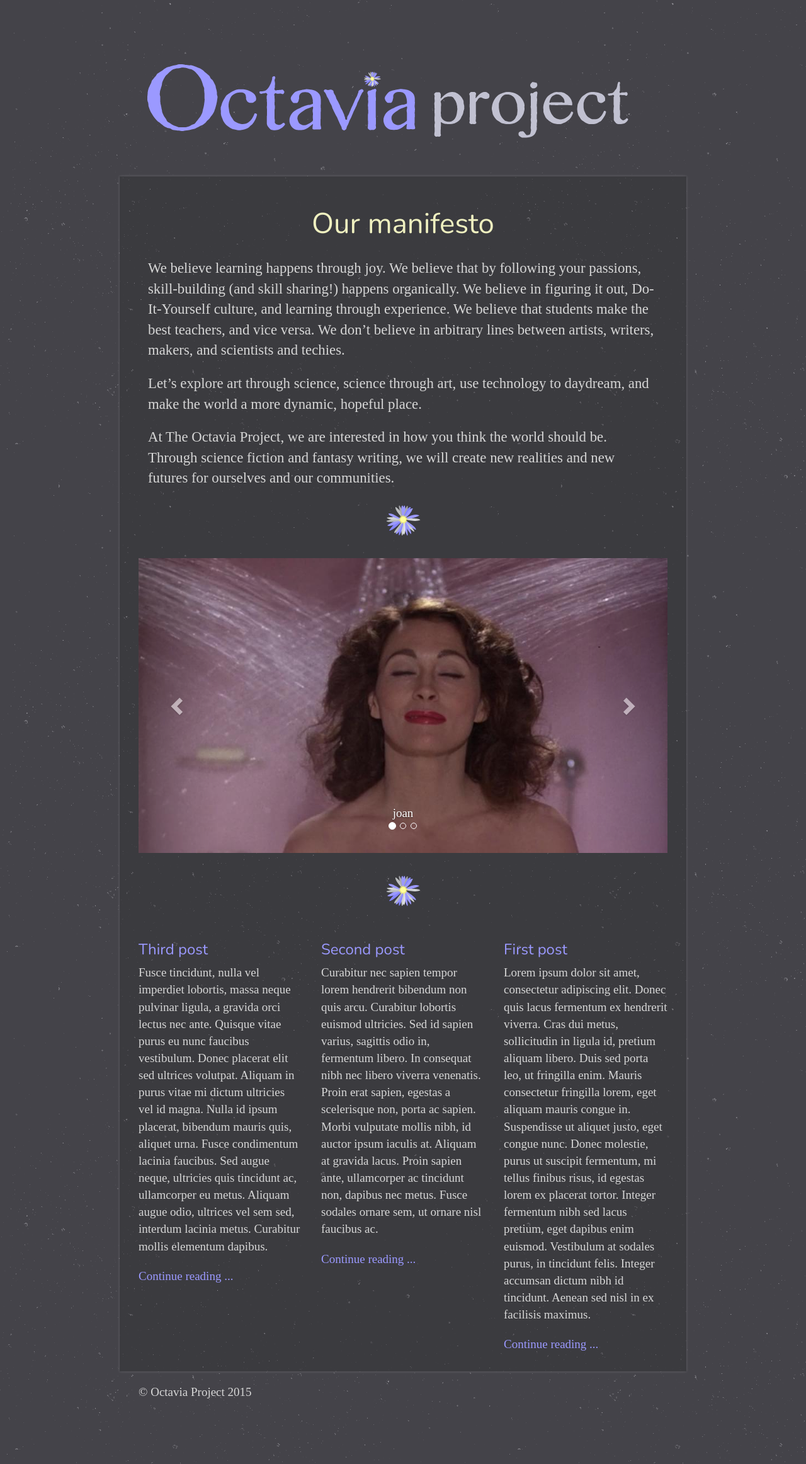
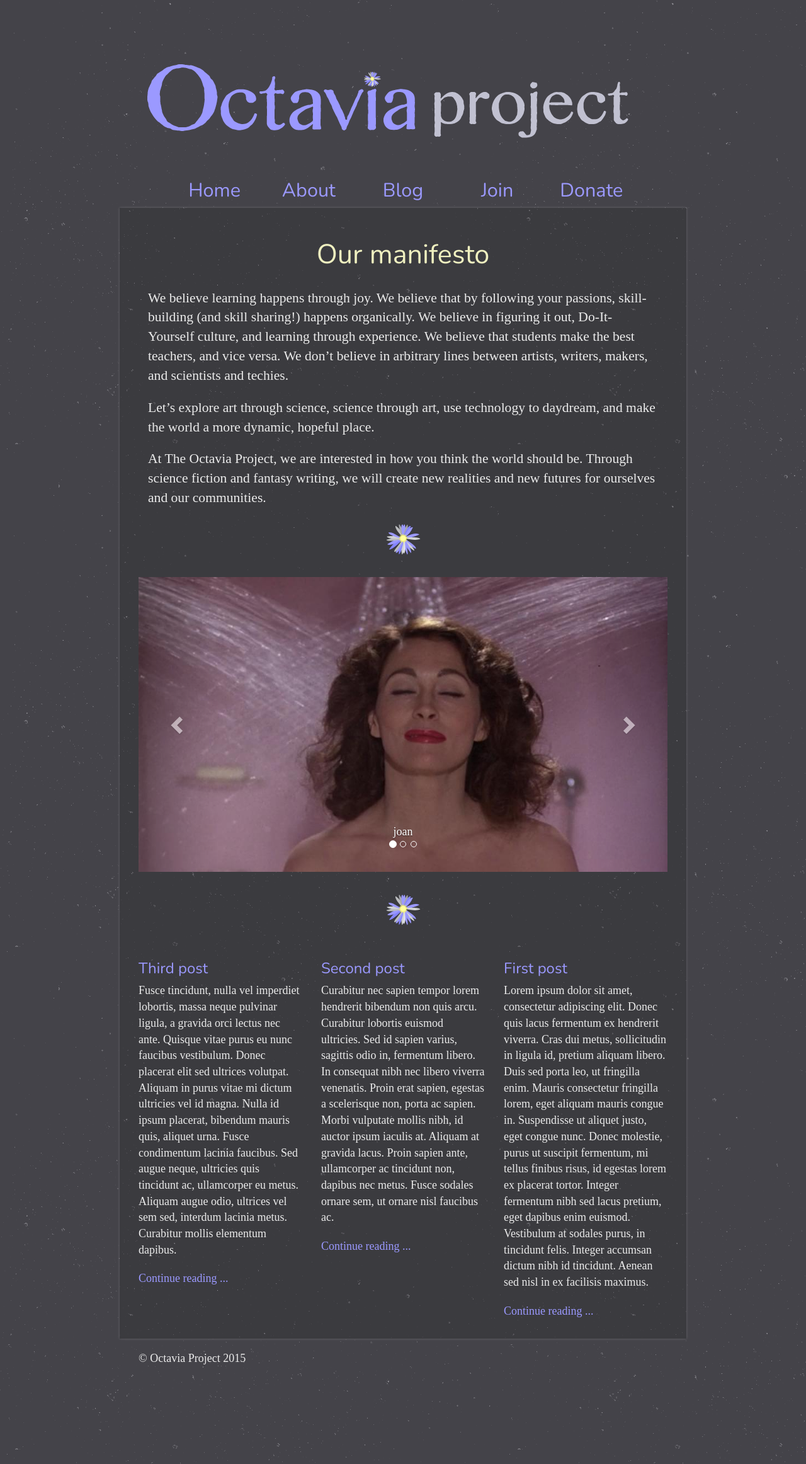
Before and after one commit to OctaviaProject/octaviaproject.github.io, a Jekyll site: the page built from index.html, in a window 1280 px wide. Shown: the whole page at 63% size. Built offline with Jekyll 4.4.1, drawn with Linux system fonts in a browser that asks for light colours; some web fonts are replaced.

Commit message:
Navbar and about page

```diff
--- a/_includes/header.html
+++ b/_includes/header.html
@@ -29,4 +29,27 @@
       <div class="header">
         <img src="{{ site.url }}/assets/img/logo_lg.png">
       </div>
+      <div class="navbar row">
+        <div class="col-md-1"></div>
+
+        {% assign current = page.url | downcase | split: '/' %}
+
+        <div {% if current[1] == 'index.html' %}class="col-md-2 active"{% else %}class="col-md-2"{% endif %}>
+          <a href="/">Home</a>
+        </div>
+        <div {% if current[1] == 'about.html' %}class="col-md-2 active"{% else %}class="col-md-2"{% endif %}>
+          <a href="/about.html">About</a>
+        </div>
+        <div {% if current[1] == 'blog.html' %}class="col-md-2 active"{% else %}class="col-md-2"{% endif %}>
+          <a href="/blog.html">Blog</a>
+        </div>
+        <div {% if current[1] == 'join.html' %}class="col-md-2 active"{% else %}class="col-md-2"{% endif %}>
+          <a href="/join.html">Join</a>
+        </div>
+        <div {% if current[1] == 'donate.html' %}class="col-md-2 active"{% else %}class="col-md-2"{% endif %}>
+          <a href="/donate.html">Donate</a>
+        </div>
+
+      </div>
+
       <div class="main">
--- a/assets/css/styles.scss
+++ b/assets/css/styles.scss
@@ -6,15 +6,17 @@
 $font-headline: 'Nunito', sans-serif;
 $primary-purple: #9B99FF;
 $secondary-purple: #C1BFFF;
+$darker-purple: #807EE6;
 $primary-yellow: #EFF0C0;
-$text-color: #D6D6D6;
-$background-color: rgba(25, 25, 25, 0.2);;
+$text-color: #EBEBEB;
+$background-color: rgba(25, 25, 25, 0.2);
 
 body {
   font-family: $font-text;
-  background-color: $background-color;
+  background-color: #000000;
   background-image: url('../img/stardust.png');
-  font-size: 1.9em;
+  //background-image: url(http://www.transparenttextures.com/patterns/notebook.png);
+  font-size: 1.8em;
   padding-top: 20px;
   padding-bottom: 20px;
 }
@@ -34,6 +36,9 @@
   font-size: 1.2em;
   color: $primary-purple;
 }
+h3 {
+  color: $primary-yellow;
+}
 
 p {
   color: $text-color;
@@ -43,15 +48,10 @@
 a {
     color: $primary-purple;
 }
-a:visited {
-    color: #secondary-purple;
-}
 a:hover {
-    color: #D4BFFF;
+    color: $secondary-purple;
     text-decoration: none;
 }
-
-
 
 .header,
 .main,
@@ -90,6 +90,34 @@
   height: 500px;
 }
 
+.navbar {
+  margin: 0 auto;
+}
+.navbar div {
+  font-family: $font-headline;
+  font-size: 1.7em;
+  float: left;
+  text-align:center;
+}
+.navbar div.active {
+  border-bottom: 5px solid $darker-purple;
+}
+.navbar div a {
+  -webkit-transition: width 1s, height 1s, color 1s, -webkit-transform 1s;
+  transition:width 1s, height 1s, color 1s, transform 1s;
+}
+.navbar div a:hover {
+  color: $primary-yellow;
+  -webkit-transition: width 1s, height 1s, color 1s, -webkit-transform 1s;
+  transition:width 1s, height 1s, color 1s, transform 1s;
+}
+img.bio {
+  float: left;
+  width:350px;
+  border-radius:10%;
+  margin-right: 30px;
+}
+
 /* Responsive: Portrait tablets and up
 @media screen and (min-width: 468px) {
    Remove the padding we set earlier
--- a/index.html
+++ b/index.html
@@ -1,3 +1,77 @@
 ---
-layout: main
 ---
+{% include header.html %}
+      <div class="col-lg-12 manifesto">
+        <h1 class="even">Our manifesto</h1>
+        <p>We believe learning happens through joy. We believe that by following your passions, skill-building
+        (and skill sharing!) happens organically.
+        We believe in figuring it out, Do-It-Yourself culture, and learning through experience.
+        We believe that students make the best teachers, and vice versa.
+        We don’t believe in arbitrary lines between artists, writers, makers, and scientists and
+        techies.</p>
+        <p>Let’s explore art through science, science through art, use technology to daydream, and
+        make the world a more dynamic, hopeful place. </p>
+        <p>At The Octavia Project, we are interested in how you think the world should be. Through science
+        fiction and fantasy writing, we will create new realities and new futures for ourselves and our
+        communities.</p>
+      </div>
+      <div class="flower"><img src="{{ site.url }}/assets/img/flower.png"></div>
+
+      <div id="carousel-example-generic" class="carousel slide" data-ride="carousel">
+        <!-- Indicators -->
+        <ol class="carousel-indicators">
+          <li data-target="#" data-slide-to="0" class="active"></li>
+          <li data-target="#" data-slide-to="1"></li>
+          <li data-target="#" data-slide-to="2"></li>
+        </ol>
+
+        <!-- Wrapper for slides -->
+        <div class="carousel-inner" role="listbox">
+          <div class="item active">
+            <img class="img-carousel" src="{{ site.url }}/assets/img/photos/joan.jpg">
+            <div class="carousel-caption">
+              joan
+            </div>
+          </div>
+          <div class="item">
+            <img class="img-carousel" src="{{ site.url }}/assets/img/photos/grace.jpg">
+            <div class="carousel-caption">
+              grace
+            </div>
+          </div>
+          <div class="item">
+            <img class="img-carousel" src="{{ site.url }}/assets/img/photos/cat.jpg">
+            <div class="carousel-caption">
+              meow
+            </div>
+          </div>
+        </div>
+
+        <!-- Controls -->
+        <a class="left carousel-control" href="#carousel-example-generic" role="button" data-slide="prev">
+          <span class="glyphicon glyphicon-chevron-left" aria-hidden="true"></span>
+          <span class="sr-only">Previous</span>
+        </a>
+        <a class="right carousel-control" href="#carousel-example-generic" role="button" data-slide="next">
+          <span class="glyphicon glyphicon-chevron-right" aria-hidden="true"></span>
+          <span class="sr-only">Next</span>
+        </a>
+      </div>
+
+      <div class="flower"><img src="{{ site.url }}/assets/img/flower.png"></div>
+
+      <div class="row blog-preview">
+          {% for post in site.posts limit:3 %}
+          <div class="col-xs-4">
+              <h3><a href="{{ post.url }}">{{ post.title }}</a></h3>
+              {{ post.excerpt }}
+              <a href="{{ post.url }}">Continue reading ...</a>
+          </div>
+          {% endfor %}
+        </ul>
+      </div>
+
+      <script>
+        $('.carousel').carousel()
+      </script>
+{% include footer.html %}
```
Also changed, not shown: other parts of _includes/header.html (+1 -1 lines), about.html (added, +124 -0 lines), 1 other file.
